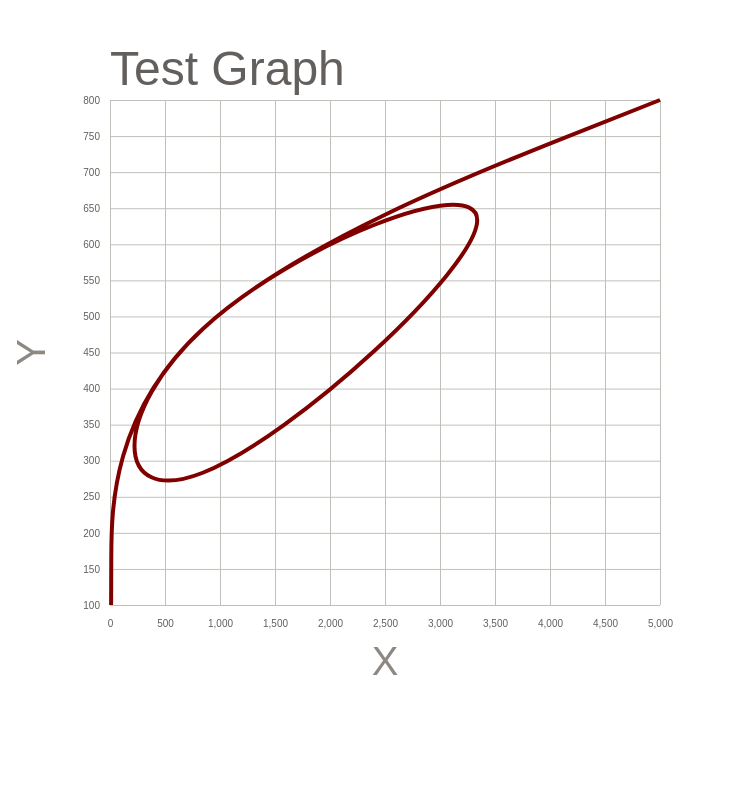
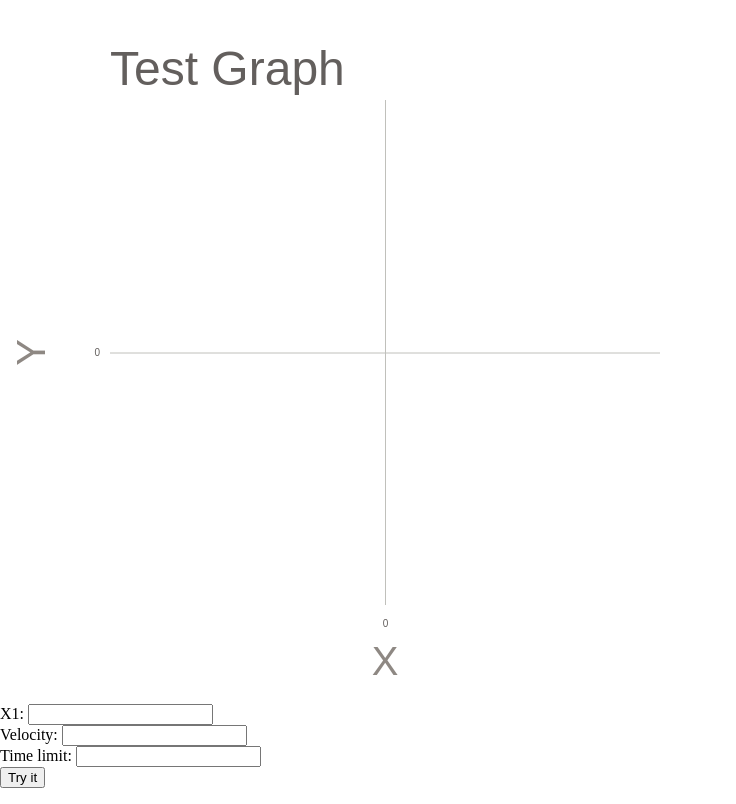
Before and after one commit to Douglas-Gray/Widget, a plain HTML site: page index.html in a window 1280 px wide. Shown: the whole page, without its empty margins (0-736 px from the left). Drawn offline with nearby package versions, Linux system fonts and the light colour scheme.

Commit message:
added renderInput function

```diff
--- a/index.html
+++ b/index.html
@@ -11,7 +11,25 @@
 
 <body>
   <svg id="scatter" width="700" height="700"></svg>
+  <script src="render.js" type="text/javascript"></script>
 
-  <script src="render.js" type="text/javascript"></script>
+  <br>
+  <label for="x1">X1: </label>
+  <input id="x1" type="text" size="20">
+
+  <br>
+  <label for="velocity">Velocity: </label>
+  <input id="velocity" type="text" size="20">
+
+  <br>
+  <label for="time">Time limit: </label>
+  <input id="time" type="text" size="20">
+
+
+  <br>
+  <button onclick="renderInput()">Try it</button>
+  <p id="demo"></p>
+
+
 </body>
 </html>
--- a/render.js
+++ b/render.js
@@ -4,12 +4,8 @@ const width = +svg.attr('width');
 const height = +svg.attr('height');
 
 var values = [
-    {"x":"10", "y":"100"},
-    {"x":"20", "y":"500"},
-    {"x":"5000", "y":"800"},
-    {"x":"10", "y":"100"},
-    {"x":"20", "y":"500"},
-    {"x":"5000", "y":"800"}
+  {"x":0, "y":0},
+  {"x":0, "y":0}
   ]
 
   const render = data => {
@@ -90,3 +86,30 @@ var values = [
         d.y = +d.y;
       });
       render(values);
+
+
+      function renderInput(){
+
+        d3.selectAll("svg > *").remove();
+
+        var values = [{"x":0, "y":0}]
+
+        var x1 = document.getElementById("x1").value;
+        var time = document.getElementById("time").value;
+        var velocity = parseInt(document.getElementById("velocity").value);
+
+        let increment = 0;
+        let i = 1;
+        while (i <= time) {
+
+          velocity += 1;
+
+          increment += x1 * velocity;
+          values.push({"x":i, "y":increment});
+          i++;
+
+        }
+
+        console.log(values);
+        render(values);
+      }
```
